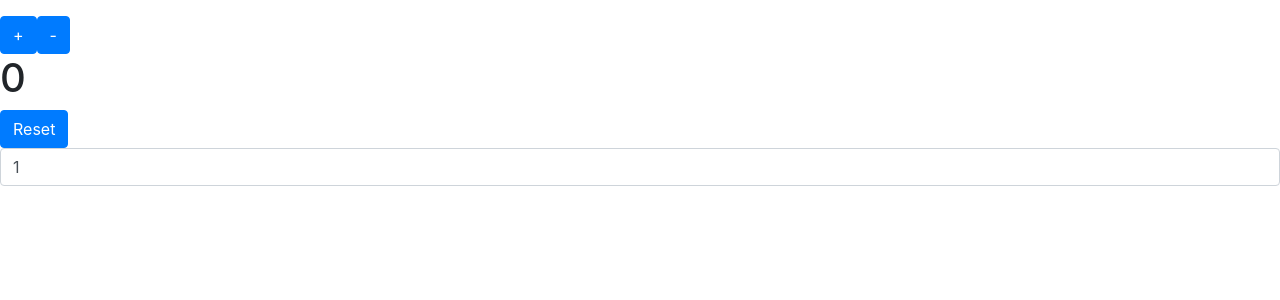
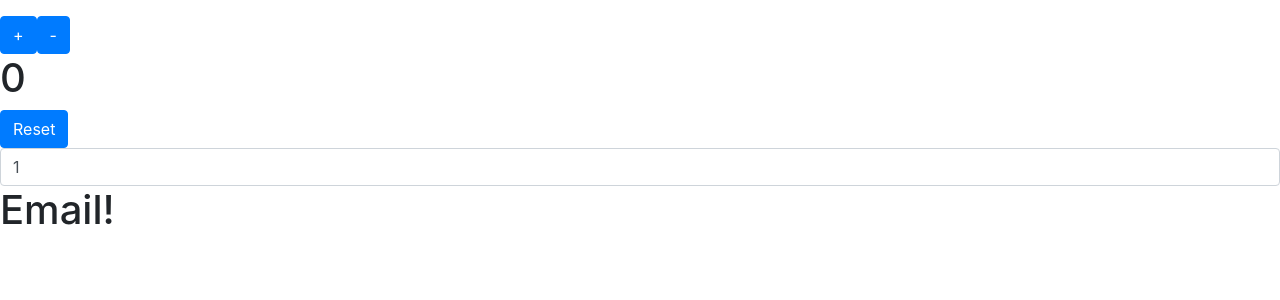
Before and after one commit to JerinBoyd/react-counter, a React (Create React App) app: page / in a window 1280 px wide. Shown: the top 300 px of the page. Built offline with nearby package versions, Linux system fonts and the light colour scheme.

Commit message:
added email.js file and attached to app.js

```diff
--- a/src/App.js
+++ b/src/App.js
@@ -1,4 +1,5 @@
 import React, { Component } from 'react';
+import Email from './Email';
 
 
 class App extends Component {
@@ -37,7 +38,7 @@
         <h1>{this.state.count}</h1>
         <button className='btn btn-primary' onClick={this.reset}>Reset </button>
         <input type="number" className='form-control' onChange={this.handleValueChange} value={this.state.value}/>
-
+        <Email />
       </div>
 
     );
--- /dev/null
+++ b/src/Email.js
@@ -0,0 +1,12 @@
+import React, { Component } from 'react';
+
+
+class Email extends Component {
+    render(){
+        return(
+          <h1>Email!</h1>
+    );
+  }
+}
+
+export default Email;
```
